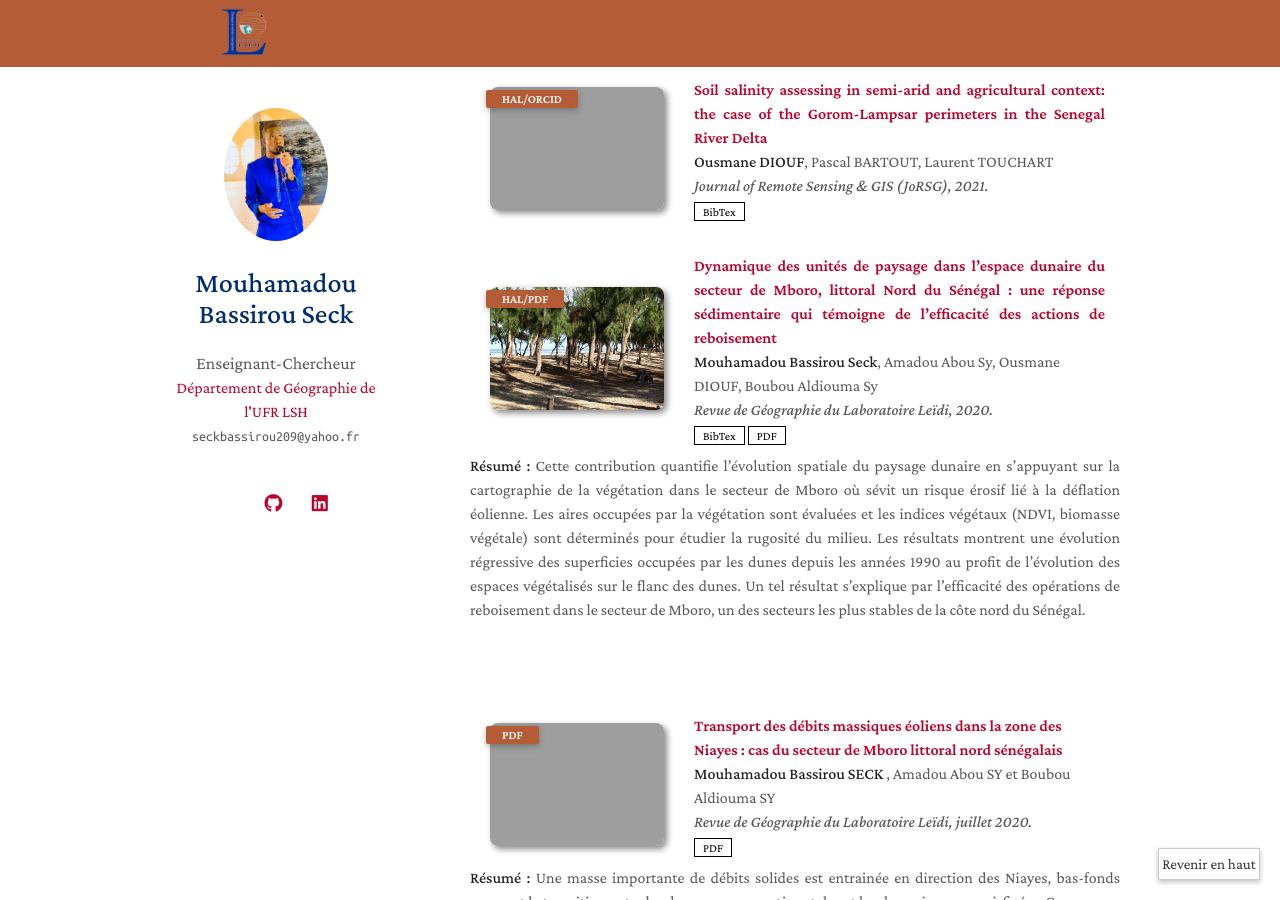
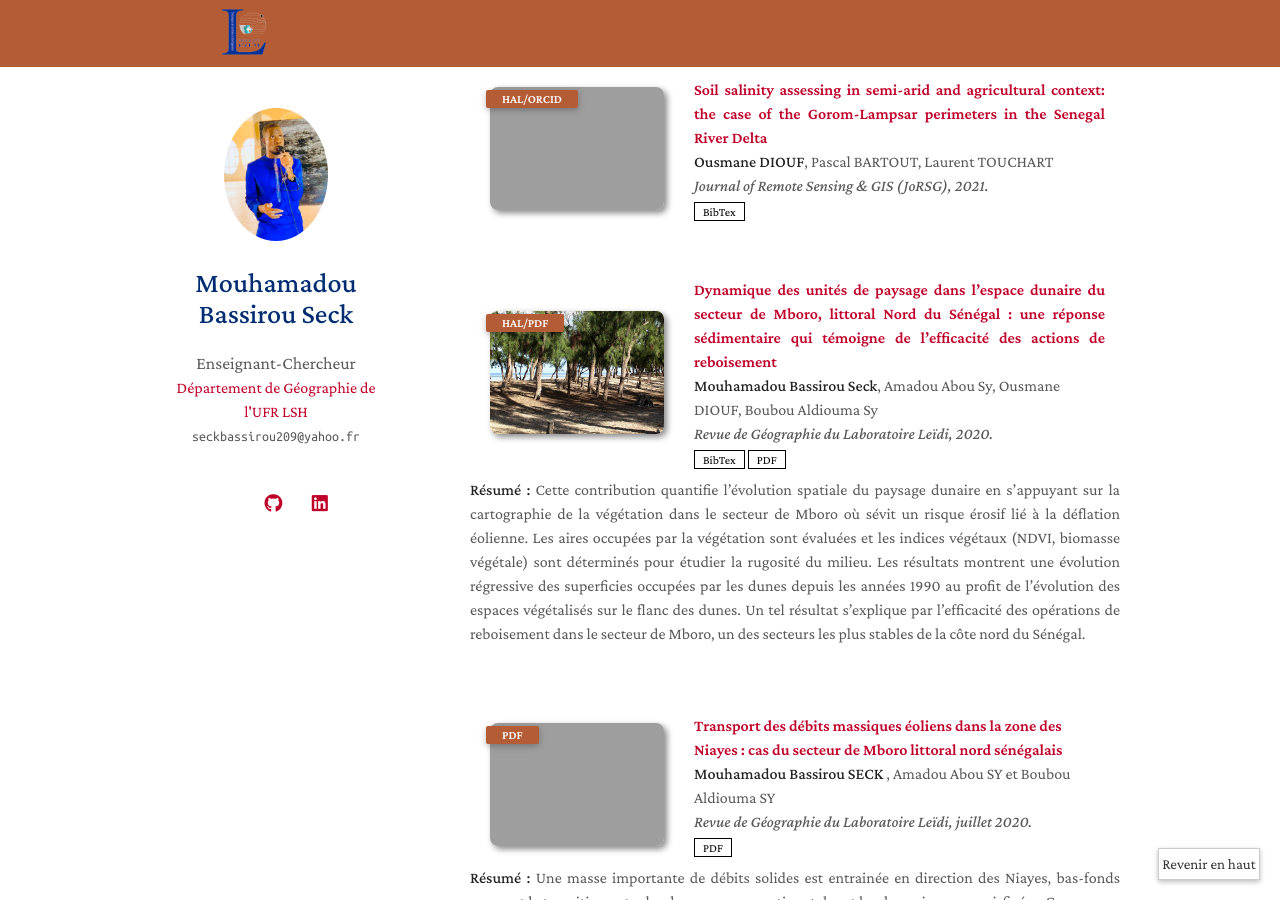
Before and after one commit to Bassmbacke/researchpage, a Jekyll site: the page built from index.md, in a window 1280 px wide and 900 px high, scrolled down 823 px. Built offline with Jekyll 4.4.1, drawn with Linux system fonts in a browser that asks for light colours; nearby versions of some CDN libraries; comment, search, counter and statistics services are not loaded; a style sheet for code colours, icons or effects is not loaded; our own code applies the rules of GitHub Pages for plain Markdown files; grey boxes are pictures that could not be loaded.

Commit message:
Update publications.md

```diff
--- a/_includes/publications.md
+++ b/_includes/publications.md
@@ -81,7 +81,7 @@
   </div>
 </div>
 </li>
-<br>
+<br><br>
 <li>
 <div class="pub-row">
   <div class="col-sm-3 abbr" style="position: relative;padding-right: 15px;padding-left: 15px;">
@@ -101,10 +101,9 @@
   </div>
 </div>
 </li>
-
 <p style="text-align: justify"><strong> Résumé : </strong>Cette contribution quantifie l’évolution spatiale du paysage dunaire en s’appuyant sur la cartographie de la végétation dans le secteur de Mboro où sévit un risque érosif lié à la déflation éolienne. Les aires occupées par la végétation sont évaluées et les indices végétaux (NDVI, biomasse végétale) sont déterminés pour étudier la rugosité du milieu. Les résultats montrent une évolution régressive des superficies occupées par les dunes depuis les années 1990 au profit de l’évolution des espaces végétalisés sur le flanc des dunes. Un tel résultat s’explique par l’efficacité des opérations de reboisement dans le secteur de Mboro, un des secteurs les plus stables de la côte nord du Sénégal.</p>
  <li>
- <br><br><br>
+ <br><br>
 <div class="pub-row">
   <div class="col-sm-3 abbr" style="position: relative;padding-right: 15px;padding-left: 15px;">
     <img src="https://bassmbacke.github.io/researchpage/assets/img/article1.png" class="teaser img-fluid z-depth-1">
```
